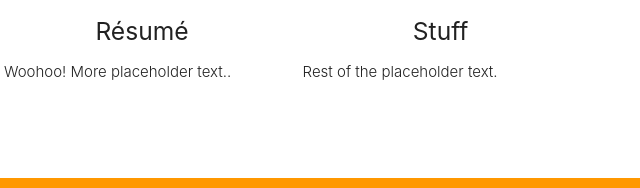
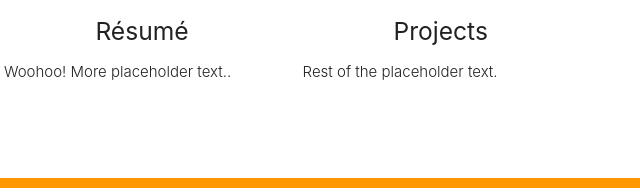
Before and after one commit to KylePetko/Me, a plain HTML site: page index.html in a window 1280 px wide. Shown: the part 570-758 px from the top of the page, 498-1138 px from the left. Drawn offline with nearby package versions, Linux system fonts and the light colour scheme; a script that the page names is missing.

Commit message:
Update index.html

```diff
--- a/index.html
+++ b/index.html
@@ -60,7 +60,7 @@
         <div class="col s12 m4">
           <div class="icon-block">
             <h2 class="center light-blue-text"><i class="material-icons">settings</i></h2>
-            <h5 class="center">Stuff</h5>
+            <h5 class="center">Projects</h5>
 
             <p class="light">Rest of the placeholder text.</p>
           </div>
```
